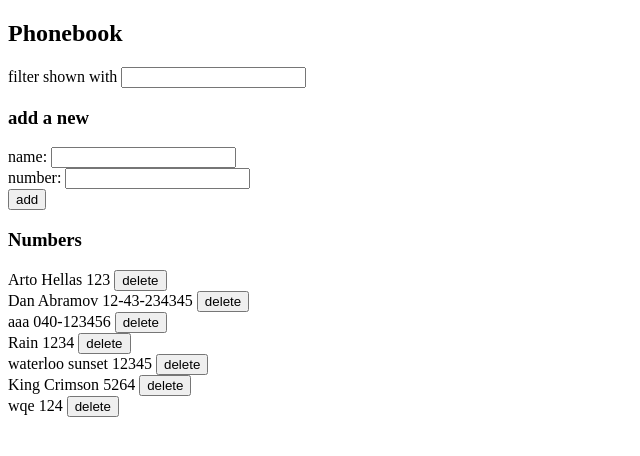
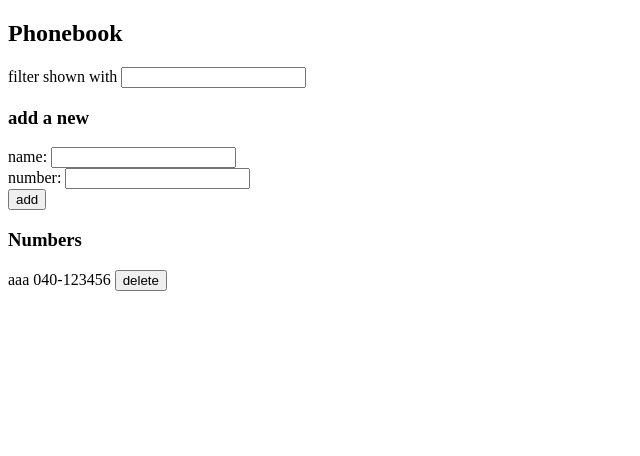
Before and after one commit to vs-machado/fullstack-open, a React (Vite) app in the folder part2/the-phonebook/: page / in a window 1280 px wide. Shown: the top 456 px of the page, without its empty margins (0-640 px from the left). Built offline with nearby package versions, Linux system fonts and the light colour scheme; data requests are answered from the project's data file.

Commit message:
exercise 2.17 done

```diff
--- a/part2/the-phonebook/db.json
+++ b/part2/the-phonebook/db.json
@@ -1,39 +1,9 @@
 {
   "persons": [
-    {
-      "name": "Arto Hellas",
-      "number": "123",
-      "id": "1"
-    },
-    {
-      "name": "Dan Abramov",
-      "number": "12-43-234345",
-      "id": "3"
-    },
     {
       "id": "c329",
       "name": "aaa",
       "number": "040-123456"
-    },
-    {
-      "id": "5315",
-      "name": "Rain",
-      "number": "1234"
-    },
-    {
-      "id": "b01f",
-      "name": "waterloo sunset",
-      "number": "12345"
-    },
-    {
-      "id": "04aa",
-      "name": "King Crimson",
-      "number": "5264"
-    },
-    {
-      "id": "58c7",
-      "name": "wqe",
-      "number": "124"
     }
   ]
 }
--- a/part2/the-phonebook/src/App.jsx
+++ b/part2/the-phonebook/src/App.jsx
@@ -27,6 +27,10 @@ const App = () => {
           setNotification({ message: `${newPerson.name} number updated.`, type: NotificationType.SUCCESS })
           setNewName('')
           setNewNumber('')
+        })
+        .catch(() => {
+          setNotification({ message: `Information of ${newPerson.name} has already been removed from server`, type: NotificationType.ERROR })
+          setPersons(persons.filter(p => p.id !== person.id))
         })
       return
     }
@@ -61,6 +65,12 @@ const App = () => {
         .then(() => {
           setPersons(persons.filter(person => person.id !== id))
         })
+        .catch( error => {
+          if (error.status === 404) {
+            setNotification({ message: `${person.name} contact not found on server.`, type: NotificationType.ERROR })
+            setPersons(persons.filter(p => p.id !== person.id))
+          }
+        })
     }
   }
 
```
